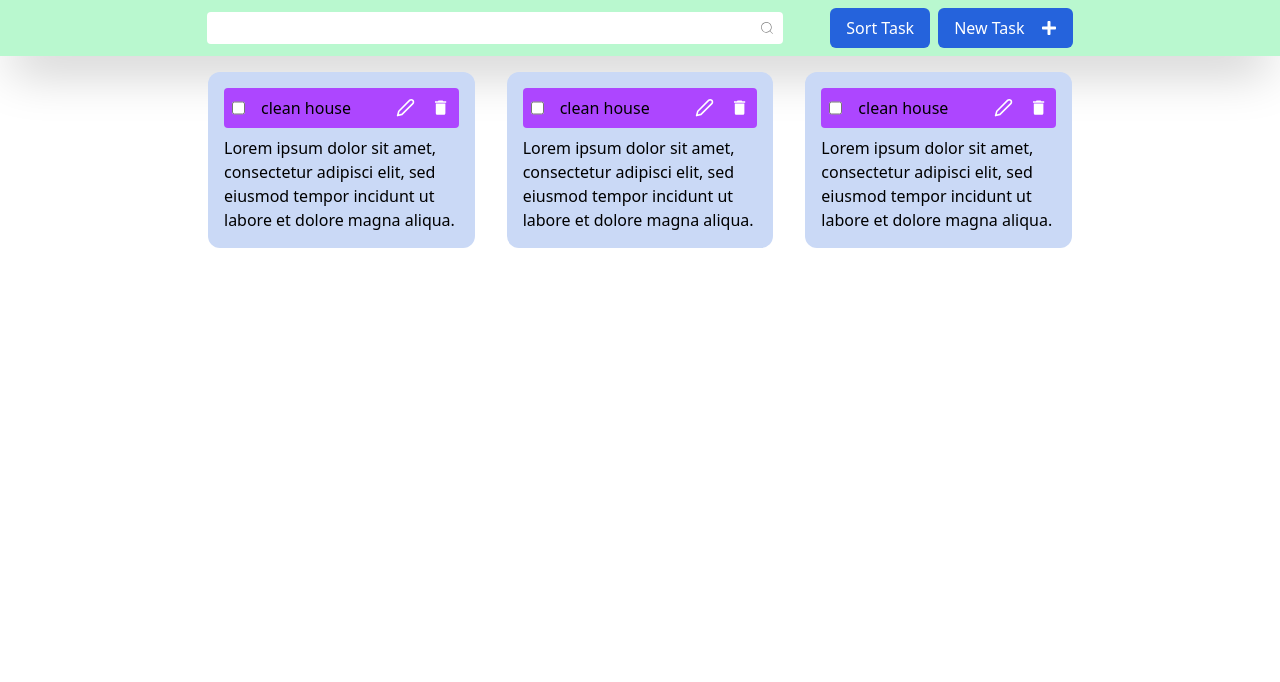
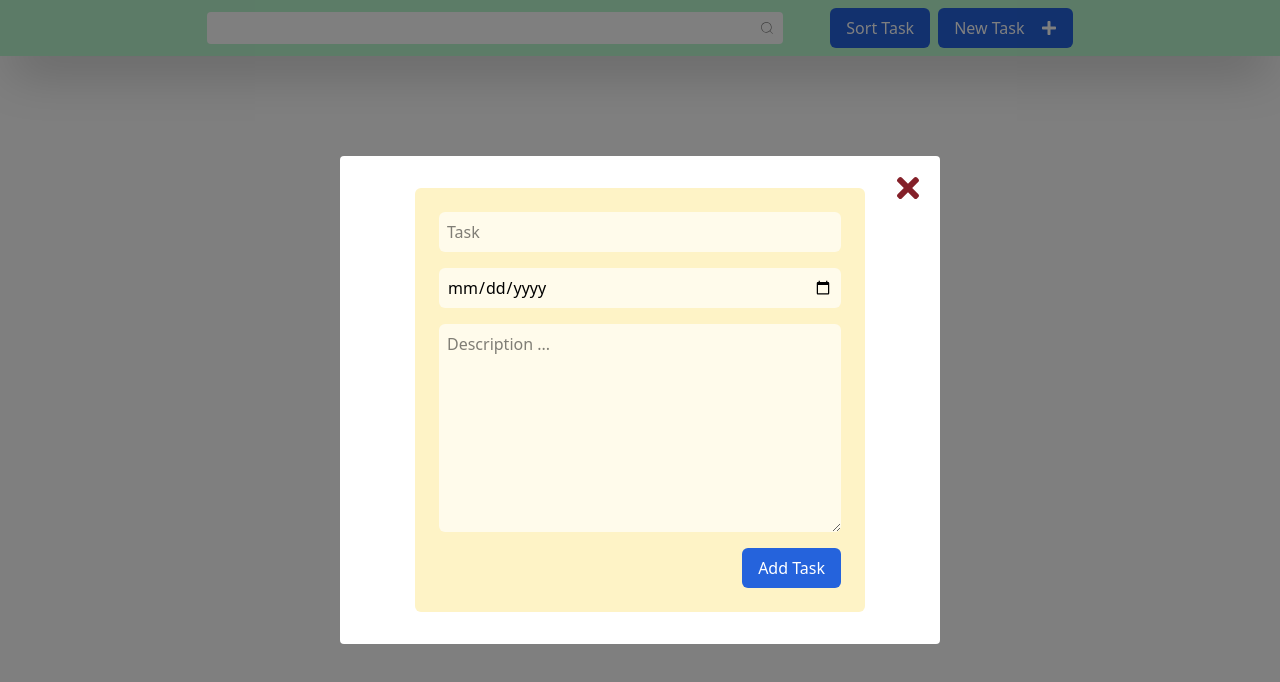
Before and after one commit to BinyamCheru/Task-Manager-Project, a React (Vite) app in the folder task-manager/: page / in a window 1280 px wide. Both pictures are taken after a click on the button "New Task". Shown: the top 682 px of the page. Built offline with nearby package versions, Linux system fonts and the light colour scheme.

Commit message:
Add open modal anc close modal functionality

```diff
--- a/task-manager/src/App.jsx
+++ b/task-manager/src/App.jsx
@@ -5,12 +5,18 @@
 import Navbar from "./components/Navbar";
 
 function App() {
-  const [count, setCount] = useState(0);
+  const [tasks, setTasks] = useState([]);
+  const [isOpenModal, setIsOpenModal] = useState(false);
+
+  const toggleModal = () => {
+    setIsOpenModal(!isOpenModal);
+  };
 
   return (
     <main>
-      <Navbar />
-      <TaskList />
+      <Modal isOpenModal={isOpenModal} toggleModal={toggleModal} />
+      <Navbar toggleModal={toggleModal} />
+      <TaskList tasks={tasks} />
     </main>
   );
 }
--- a/task-manager/src/components/Button.jsx
+++ b/task-manager/src/components/Button.jsx
@@ -7,7 +7,7 @@
 }) => {
   return (
     <button
-      type={type}
+      type={type} onClick={onClick}
       className={`${className} flex space-x-4 justify-center items-center text-center text-white bg-[#2563DC] px-4 py-2 rounded-md`}
     >
       <p>{text}</p>
--- a/task-manager/src/components/Modal.jsx
+++ b/task-manager/src/components/Modal.jsx
@@ -1,12 +1,12 @@
 import Form from "./Form";
 import { FaTimes } from "react-icons/fa";
 
-const Modal = () => {
+const Modal = ({ isOpenModal, toggleModal }) => {
   return (
-    <div className="modal-overlay show-modal">
+    <div className={isOpenModal ? "modal-overlay show-modal" : "modal-overlay"}>
       <div className="modal-container">
         <Form />
-        <button className="close-modal-btn">
+        <button onClick={toggleModal} className="close-modal-btn">
           <FaTimes />
         </button>
       </div>
--- a/task-manager/src/components/Navbar.jsx
+++ b/task-manager/src/components/Navbar.jsx
@@ -1,15 +1,16 @@
 import Button from "./Button";
+import Modal from "./Modal";
 import Search from "./Search";
 import { FaPlus } from "react-icons/fa";
 
-const Navbar = () => {
+const Navbar = ({ toggleModal }) => {
   return (
     <nav className=" p-2 bg-green-200 shadow-2xl">
       <div className="max-w-4xl mx-auto flex space-x-4 items-center justify-around">
         <Search />
         <div className="flex space-x-2">
           <Button text="Sort Task" />
-          <Button text="New Task">
+          <Button onClick={toggleModal} text="New Task">
             <FaPlus />
           </Button>
         </div>
--- a/task-manager/src/components/TaskList.jsx
+++ b/task-manager/src/components/TaskList.jsx
@@ -1,30 +1,6 @@
 import SingleTask from "./SingleTask";
 
-const tasks = [
-  {
-    id: 1,
-    task: "clean house",
-    description:
-      "Lorem ipsum dolor sit amet, consectetur adipisci elit, sed eiusmod tempor incidunt ut labore et dolore magna aliqua.",
-    isComplete: false,
-  },
-  {
-    id: 2,
-    task: "clean house",
-    description:
-      "Lorem ipsum dolor sit amet, consectetur adipisci elit, sed eiusmod tempor incidunt ut labore et dolore magna aliqua.",
-    isComplete: false,
-  },
-  {
-    id: 3,
-    task: "clean house",
-    description:
-      "Lorem ipsum dolor sit amet, consectetur adipisci elit, sed eiusmod tempor incidunt ut labore et dolore magna aliqua.",
-    isComplete: false,
-  },
-];
-
-const TaskList = () => {
+const TaskList = ({ tasks }) => {
   return (
     <section className="grid items-center md:grid-cols-2 lg:grid-cols-3 max-w-4xl mx-auto">
       {tasks.map((task) => {
```
